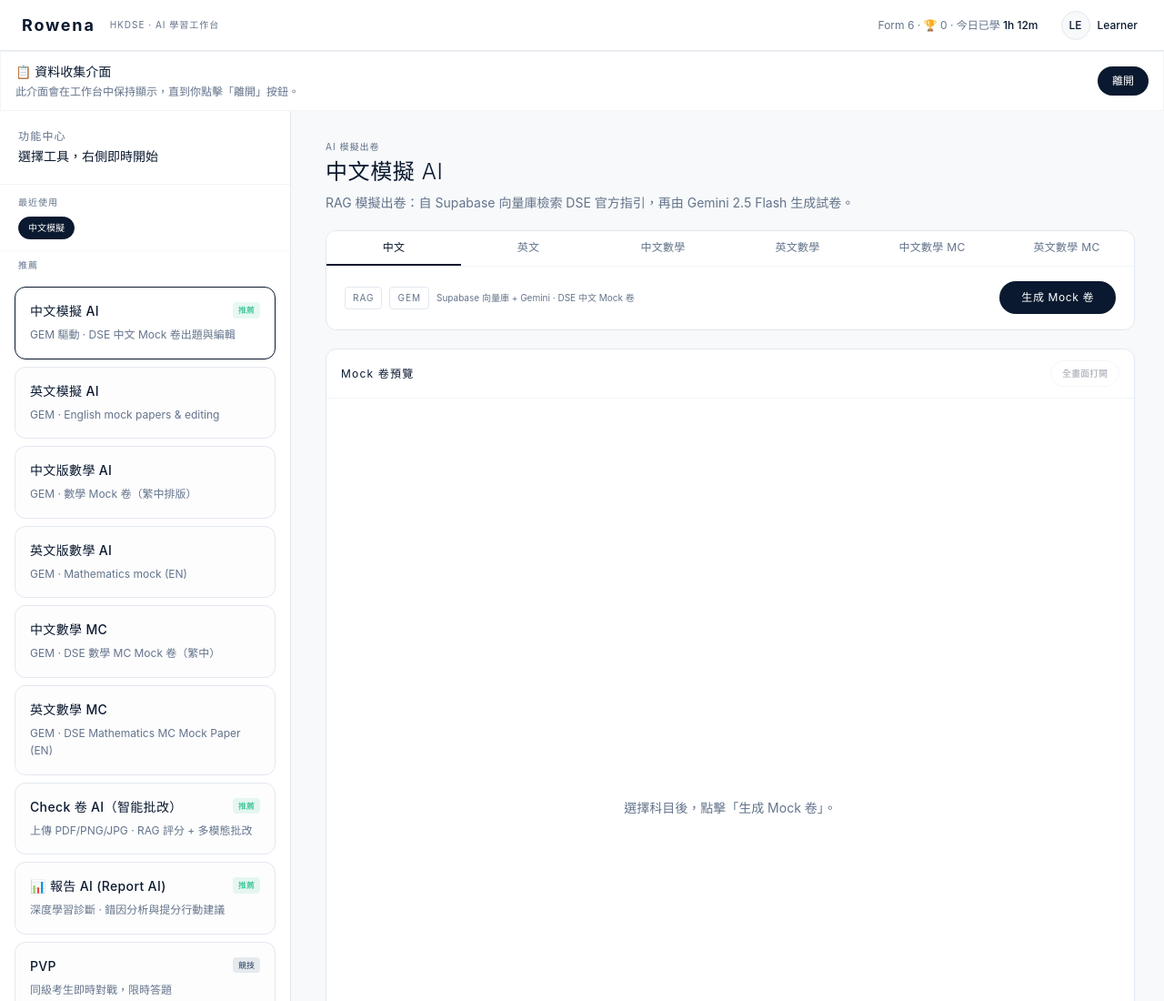
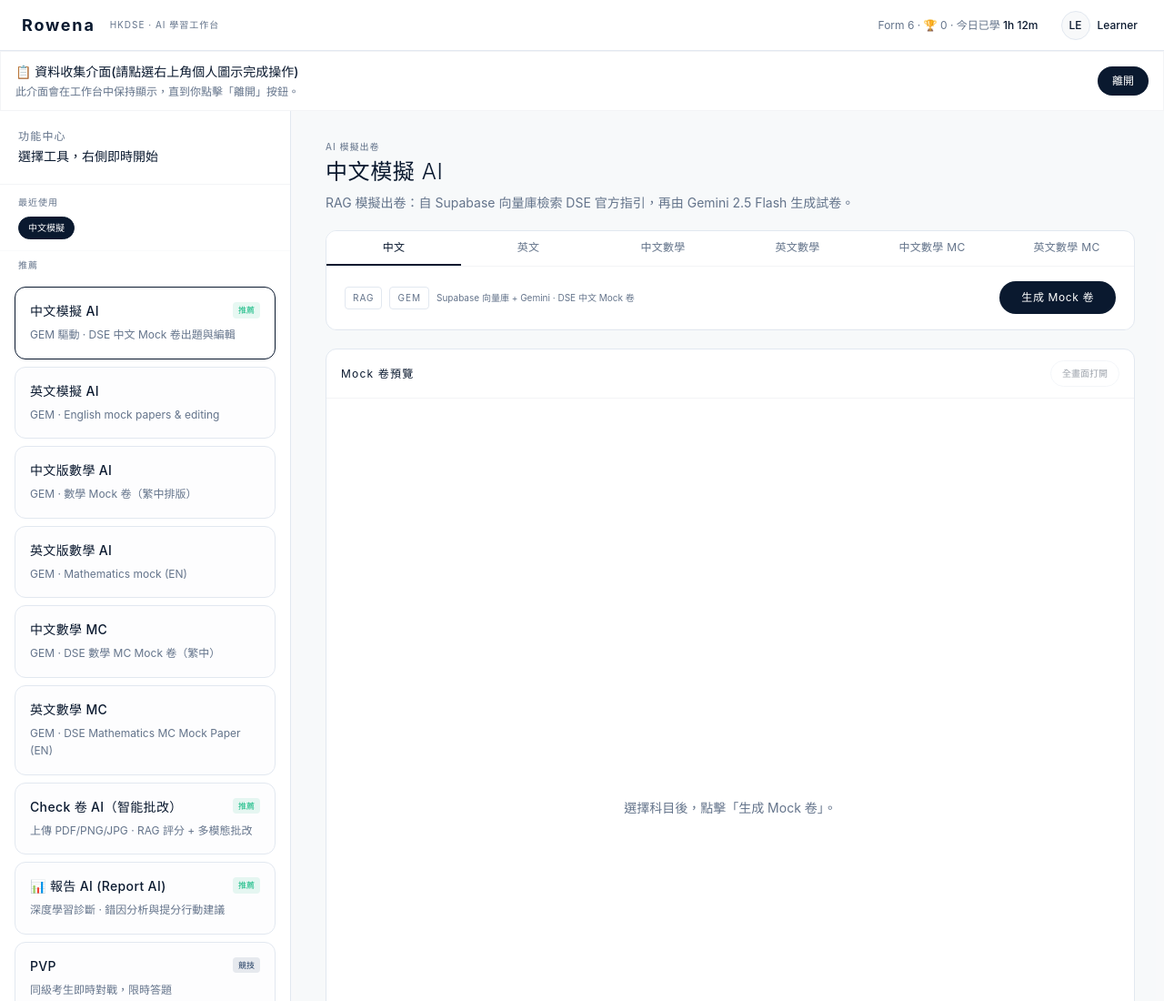
Before and after one commit to Rowena0428/Edu, a plain HTML site: page aura_workspace.html in a window 1280 px wide. Shown: the top 1100 px of the page at 91% size. Drawn offline with nearby package versions, Linux system fonts and the light colour scheme.

Commit message:
fix: personal setting

```diff
--- a/aura_workspace.html
+++ b/aura_workspace.html
@@ -87,7 +87,7 @@
 
     <div id="data-collection-panel" class="bg-pure-white sayo-border border-b border-gray-100 px-4 py-3 flex flex-col md:flex-row items-center justify-between gap-3 text-sm text-deep-blue">
         <div class="space-y-1">
-            <p class="font-medium">📋 資料收集介面</p>
+            <p class="font-medium">📋 資料收集介面(請點選右上角個人圖示完成操作)</p>
             <p class="text-xs text-slate-gray">此介面會在工作台中保持顯示，直到你點擊「離開」按鈕。</p>
         </div>
         <button id="btn-data-collection-leave" type="button" class="text-xs px-4 py-2 bg-deep-blue text-white rounded-full hover:bg-slate-800 transition-colors">離開</button>
```
